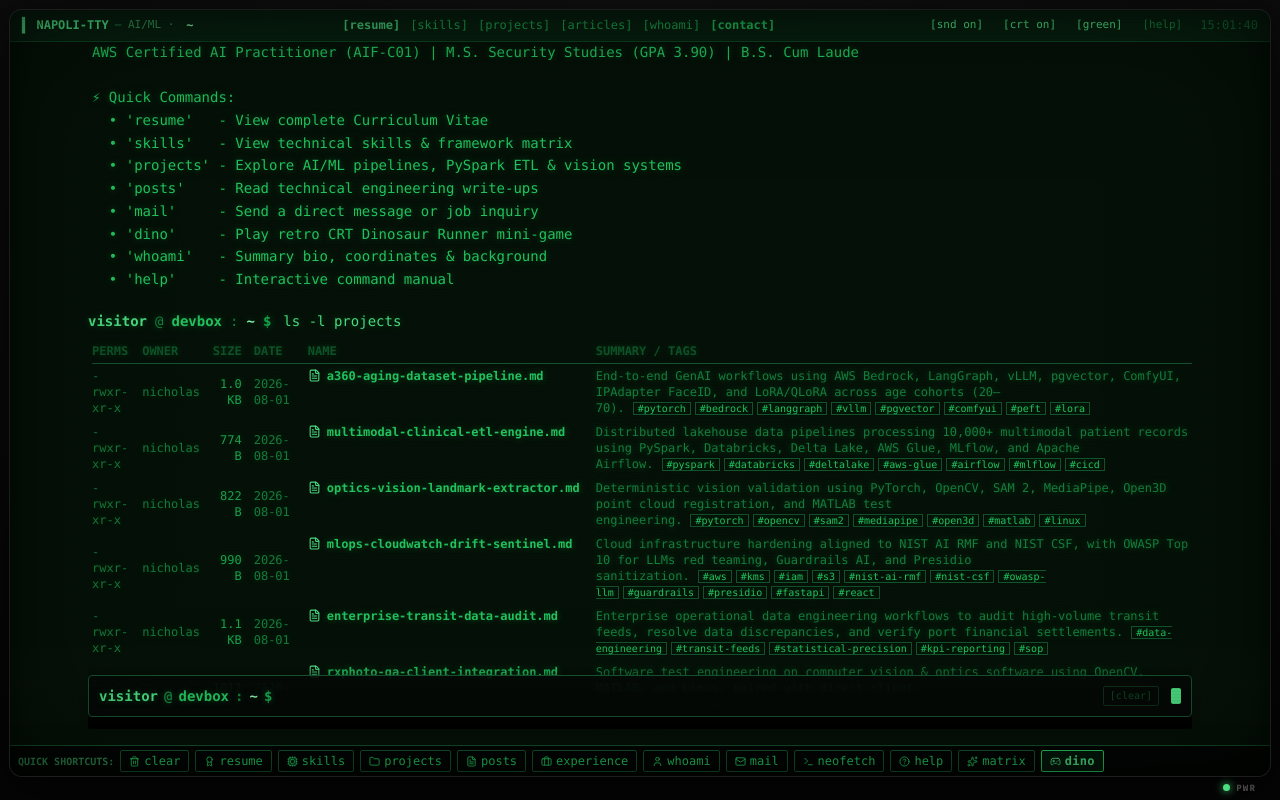
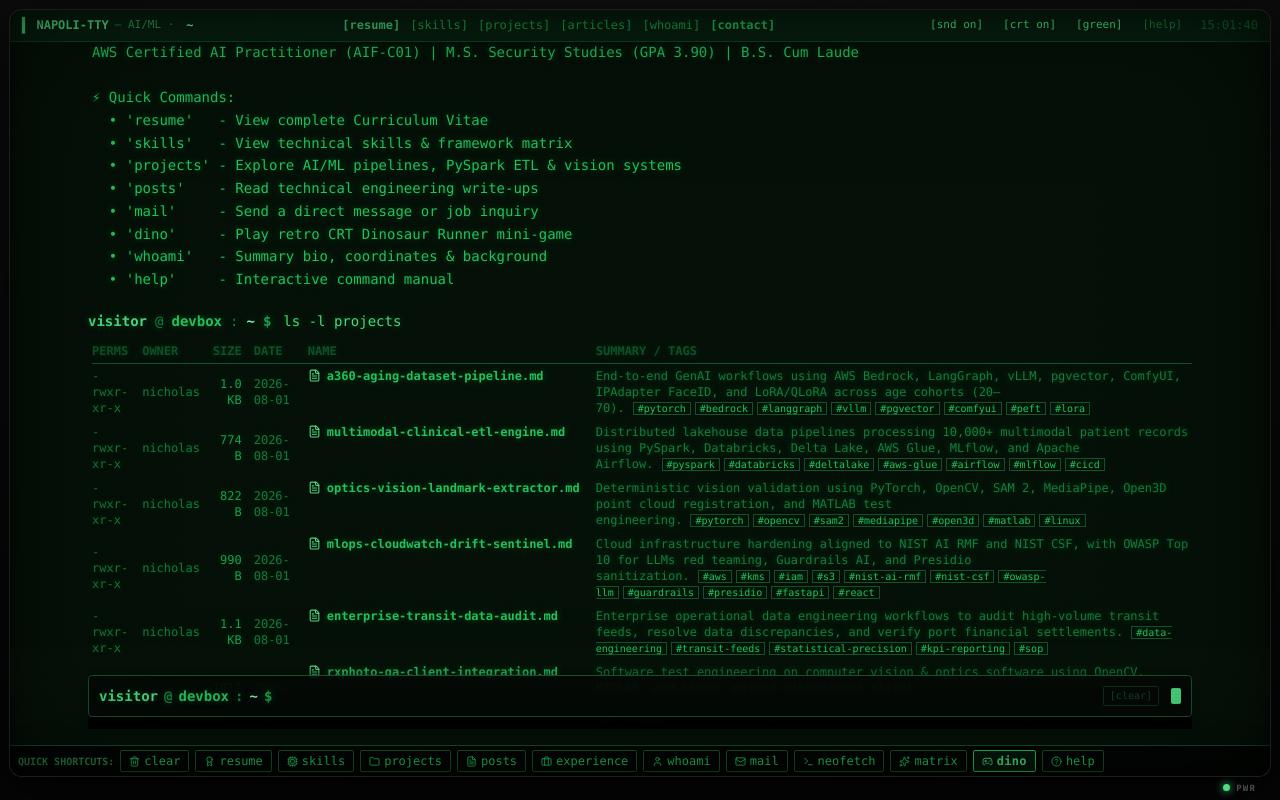
Before and after one commit to Cappuccino-san/TTY-Emulation.-Terminal-Style-dev-page, a React (Vite) app: page /config in a window 1280 px wide. Built offline with nearby package versions, Linux system fonts and the light colour scheme.

Commit message:
feat(ui): move help shortcut to the right of dino in QuickToolbar

```diff
--- a/src/components/QuickToolbar.tsx
+++ b/src/components/QuickToolbar.tsx
@@ -21,9 +21,9 @@
     { label: 'whoami', icon: <User size={11} />, desc: 'Bio' },
     { label: 'mail', icon: <Mail size={11} />, desc: 'Send Message' },
     { label: 'neofetch', icon: <Terminal size={11} />, desc: 'SysInfo' },
-    { label: 'help', icon: <HelpCircle size={11} />, desc: 'Help / Man' },
     { label: 'matrix', icon: <Sparkles size={11} />, desc: 'Screensaver' },
     { label: 'dino', icon: <Gamepad2 size={11} />, desc: 'Dino Runner Game' },
+    { label: 'help', icon: <HelpCircle size={11} />, desc: 'Help / Man' },
   ];
 
   return (
```
